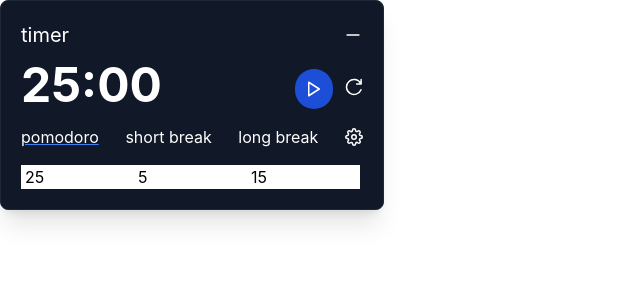
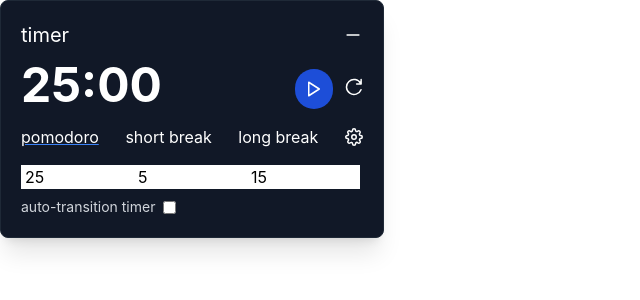
Before and after one commit to michvong/ghibli-pod, a React (Create React App) app: page /timer in a window 1280 px wide. Shown: the top 300 px of the page, without its empty margins (0-640 px from the left). Built offline with nearby package versions, Linux system fonts and the light colour scheme.

Commit message:
Add user input for auto transition

```diff
--- a/src/components/tools/Timer.js
+++ b/src/components/tools/Timer.js
@@ -1,5 +1,6 @@
 import React, { useEffect } from 'react';
 import { useState } from 'react';
+import { Checkbox } from "@material-tailwind/react";
 
 import Minimize from '../../icons/Minimize';
 import Play from '../../icons/Play';
@@ -34,7 +35,7 @@ export default function Timer() {
     const [isShortBreak, setIsShortBreak] = useState(false);
     const [isLongBreak, setIsLongBreak] = useState(false);
 
-    const [isAutoTransition, setIsAutoTransition] = useState(true);
+    const [isAutoTransition, setIsAutoTransition] = useState(false);
 
     useEffect(() => {
         if (timerLengthInSeconds === 0) {
@@ -171,6 +172,14 @@ export default function Timer() {
 
     }
 
+    const onAutoTransitionClick = () => {
+        if (isAutoTransition) {
+            setIsAutoTransition(false);
+        } else {
+            setIsAutoTransition(true);
+        }
+    }
+
     const onRestartClick = () => {
         if (isPlaying !== true && timerLengthInSeconds === 0) {
             setTimerLengthInSeconds(inputPomodoroMinutes * 60);
@@ -278,6 +287,11 @@ export default function Timer() {
                     onChange={(e) => handleLongBreakChange(e.target.value)}
                 />
             </div>
+
+            <div class="mt-2 flex justify-start">
+                <p class="mr-2 text-sm text-gray-300">auto-transition timer</p>
+                <Checkbox onClick={onAutoTransitionClick} color="blue" />
+            </div>
         </div>
     )
 }
```
